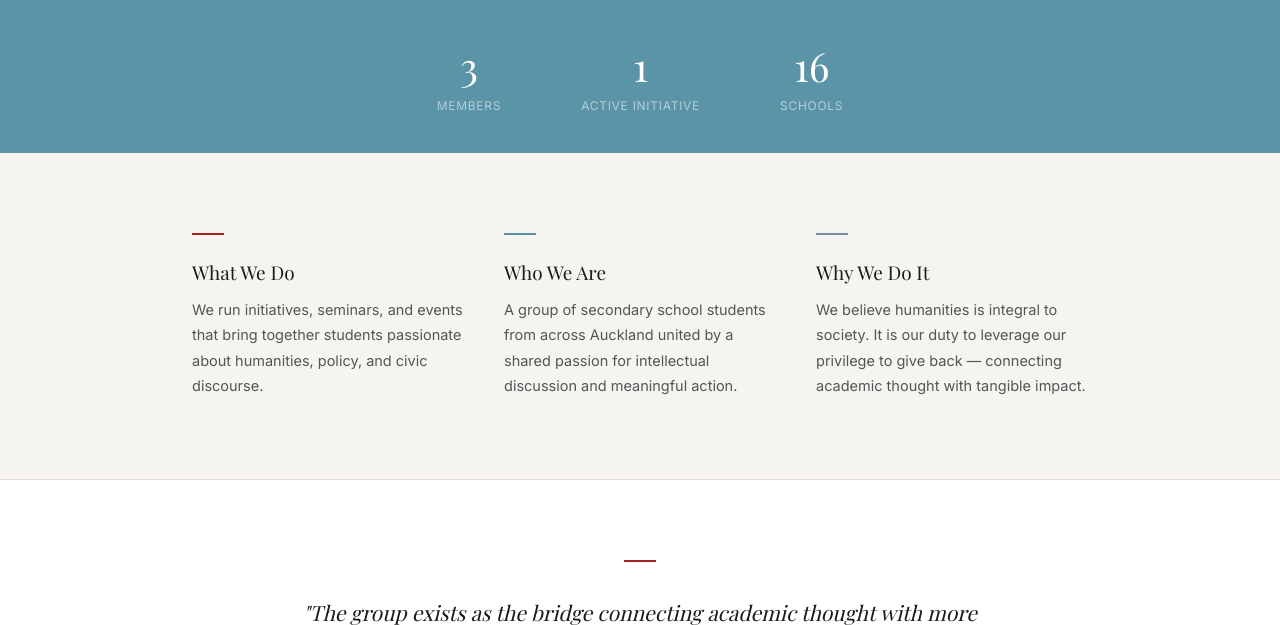
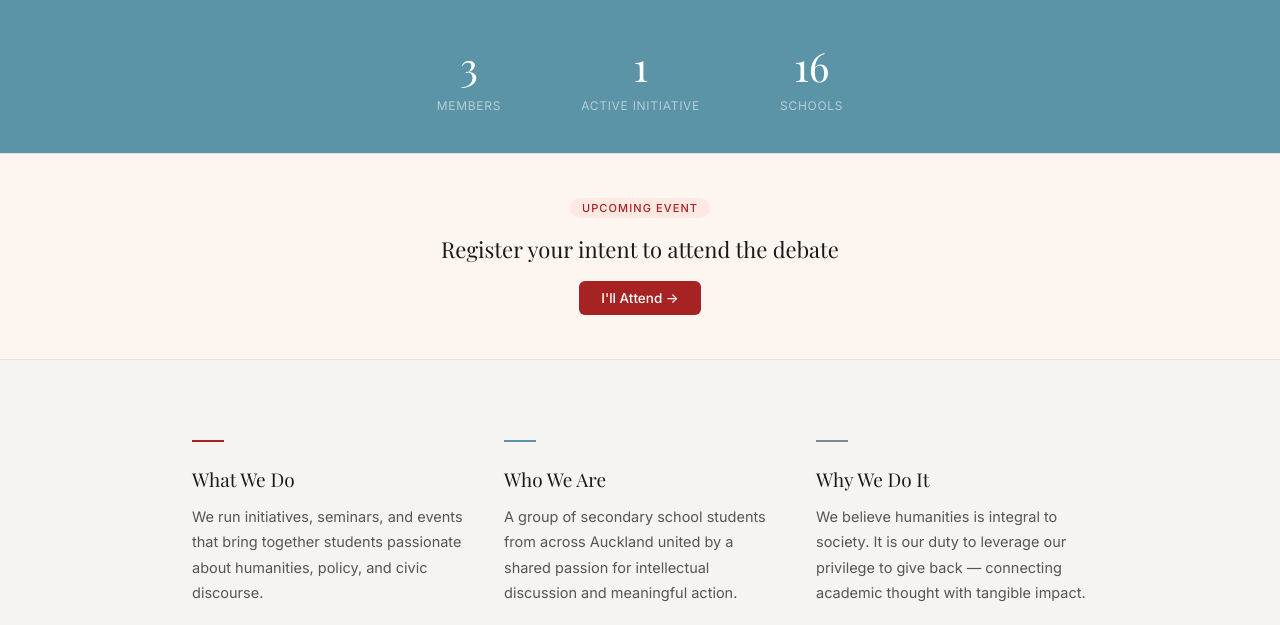
Before and after one commit to iDunno021/srdgwebsite, a Django app: page / in a window 1280 px wide. Shown: the part 617-1242 px from the top of the page. Run offline with Django 5.2, Linux system fonts and the light colour scheme; data comes from the database, SQL or seed files in the repository; parts of the project's set-up code (start-up, migrations or seed data) failed here and were passed over; some web fonts are replaced.

Commit message:
feat: add debate promo banner to homepage

```diff
--- a/pages/static/pages/styles/home.css
+++ b/pages/static/pages/styles/home.css
@@ -108,6 +108,59 @@
     margin-top: 6px;
 }
 
+/* ── Promo banner ── */
+
+.promo-banner {
+    background: #fdf6f0;
+    border-top: 0.5px solid #e8e0d8;
+    border-bottom: 0.5px solid #e8e0d8;
+    padding: 2.75rem 2rem;
+    text-align: center;
+}
+
+.promo-inner {
+    max-width: 600px;
+    margin: 0 auto;
+    display: flex;
+    flex-direction: column;
+    align-items: center;
+    gap: 1rem;
+}
+
+.promo-tag {
+    font-size: 11px;
+    font-weight: 500;
+    text-transform: uppercase;
+    letter-spacing: 0.1em;
+    color: var(--color-red);
+    background: #fde8e2;
+    padding: 3px 12px;
+    border-radius: 20px;
+}
+
+.promo-text {
+    font-family: var(--font-serif);
+    font-size: 22px;
+    color: var(--color-text);
+    margin: 0;
+    line-height: 1.4;
+}
+
+.btn-promo {
+    font-size: 13.5px;
+    font-weight: 500;
+    color: #fff;
+    background: var(--color-red);
+    text-decoration: none;
+    padding: 9px 22px;
+    border-radius: 6px;
+    transition: opacity 0.15s;
+}
+
+.btn-promo:hover {
+    opacity: 0.85;
+}
+
 /* ── Pillars ── */
 
 .pillars-section {
--- a/pages/templates/pages/home.html
+++ b/pages/templates/pages/home.html
@@ -35,7 +35,15 @@
         </div>
     </div>
 
-    <div class="pillars-section">
+    <div class="promo-banner">
+        <div class="promo-inner">
+            <span class="promo-tag">Upcoming Event</span>
+            <p class="promo-text">Register your intent to attend the debate</p>
+            <a href="{% url 'events' %}" class="btn-promo">I'll Attend &rarr;</a>
+        </div>
+    </div>
+
+        <div class="pillars-section">
         <div class="pillar">
             <div class="pillar-accent orange"></div>
             <h2 class="pillar-title">What We Do</h2>
```
